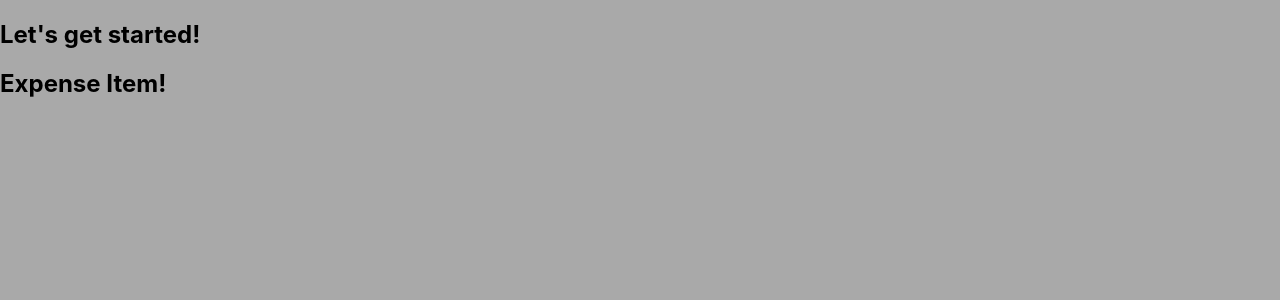
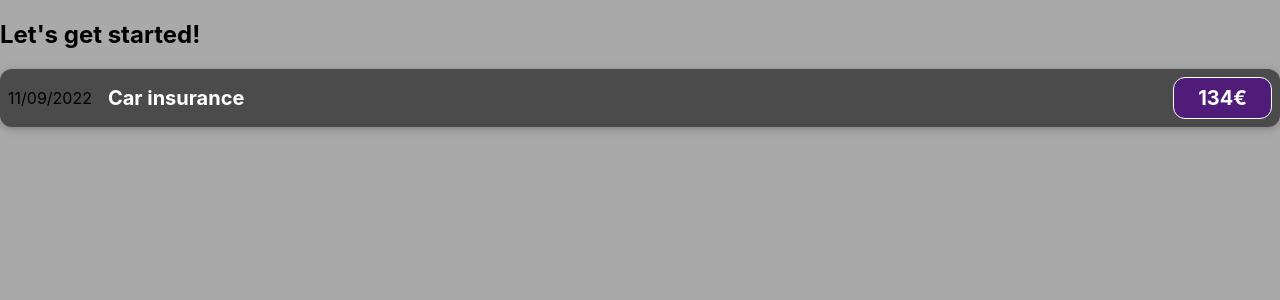
Before and after one commit to JavierFananasNaya/React-Expense-tracker, a React (Create React App) app in the folder my-app/: page / in a window 1280 px wide. Shown: the top 300 px of the page. Built offline with nearby package versions, Linux system fonts and the light colour scheme.

Commit message:
simple adding styling

```diff
--- /dev/null
+++ b/my-app/src/components/ExpenseItem.css
@@ -0,0 +1,56 @@
+.expense-item{
+    display: flex;
+    justify-content: space-between;
+    align-items: center;
+    box-shadow: 0 2px 8px rgba(0, 0, 0, 0.25);
+    padding: 0.5rem;
+    margin: 1rem 0;
+    border-radius: 12px;
+    background-color: #4b4b4b;
+}
+
+.expense-item__description {
+    display: flex;
+    flex-direction: column;
+    gap: 1rem;
+    align-items:  flex-end;
+    flex-flow: column-reverse;
+    justify-content: flex-start;
+    flex: 1;
+}
+
+.expense-item h2{
+    color: #3a3a3a;
+    font-size: 1rem;
+    flex: 1;
+    margin: 0 1rem;
+    color: white;
+}
+
+.expense-item__price {
+    font-size: 1rem;
+    font-weight: bold;
+    color: white;
+    background-color: rgba(80, 21, 128, 0.867);
+    border: 1px solid white;
+    padding: 0.5rem;
+    border-radius: 12px;
+}
+
+@media (min-width: 580px) {
+    .expense-item__description {
+        flex-direction: row;
+        align-items:  center;
+        justify-content: flex-start;
+        flex: 1;
+    }
+
+    .expense-item h2{
+        font-size: 1.25rem;
+    }
+
+    .expense-item__price {
+        font-size: 1.25rem;
+        padding: 0.5rem 1.5rem;
+    }
+}
--- a/my-app/src/components/ExpenseItem.js
+++ b/my-app/src/components/ExpenseItem.js
@@ -1,5 +1,15 @@
+import './ExpenseItem.css'
+
 function ExpenseItem() {
-    return <h2>Expense Item!</h2>
+  return (
+    <div className="expense-item">
+      <div>11/09/2022</div>
+      <div className="expense-item__description">
+        <h2>Car insurance</h2>
+        <div className="expense-item__price">134€</div>
+      </div>
+    </div>
+  );
 }
 
 export default ExpenseItem;
```
